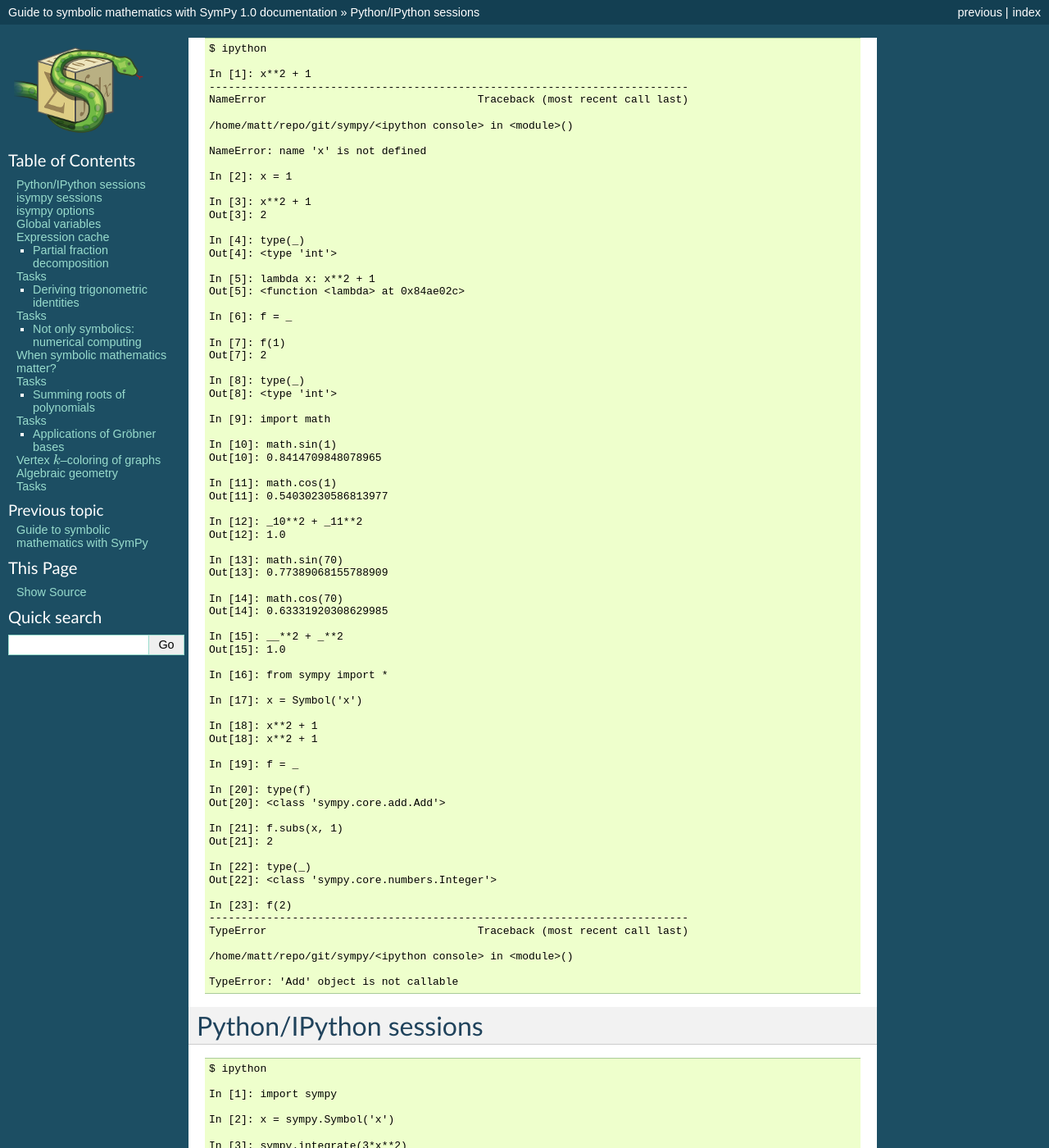
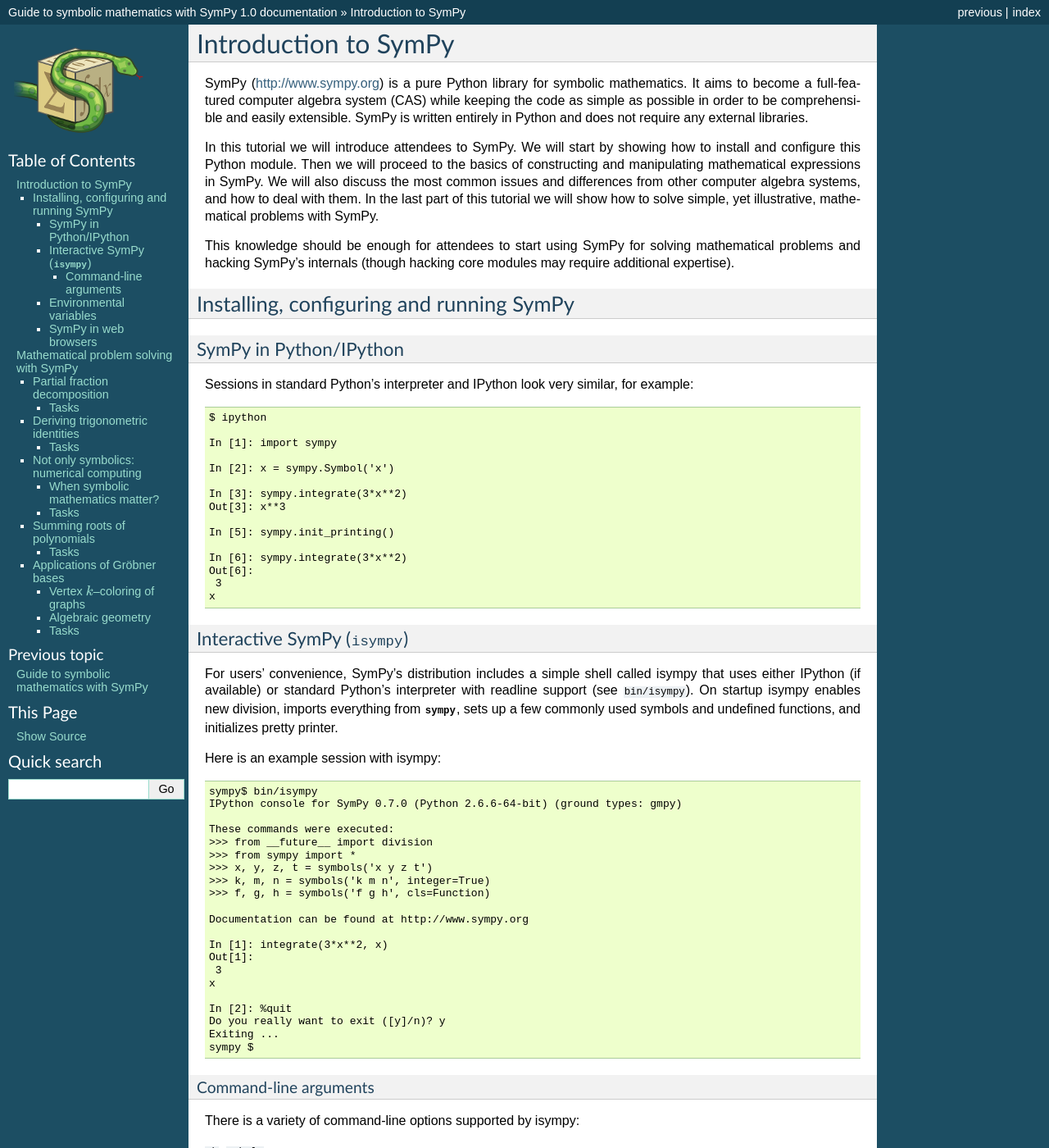
Before and after one commit to sympy/scipy-2016-tutorial, a Sphinx documentation site: the page built from source/tutorial.rst, in a window 1280 px wide and 1400 px high. Shown: the whole window at 82% size. Built offline with Sphinx 7.4.7, drawn with Linux system fonts in a browser that asks for light colours; some of the changed text lies outside the part shown.

Commit message:
Rewrote introductory section

```diff
--- a/source/tutorial.rst
+++ b/source/tutorial.rst
@@ -1,90 +1,35 @@
 
 .. |groebner| replace:: Gröbner
 
-::
-
-    $ ipython
-
-    In [1]: x**2 + 1
-    ---------------------------------------------------------------------------
-    NameError                                 Traceback (most recent call last)
-
-    /home/matt/repo/git/sympy/<ipython console> in <module>()
-
-    NameError: name 'x' is not defined
-
-    In [2]: x = 1
-
-    In [3]: x**2 + 1
-    Out[3]: 2
-
-    In [4]: type(_)
-    Out[4]: <type 'int'>
-
-    In [5]: lambda x: x**2 + 1
-    Out[5]: <function <lambda> at 0x84ae02c>
-
-    In [6]: f = _
-
-    In [7]: f(1)
-    Out[7]: 2
-
-    In [8]: type(_)
-    Out[8]: <type 'int'>
-
-    In [9]: import math
-
-    In [10]: math.sin(1)
-    Out[10]: 0.8414709848078965
-
-    In [11]: math.cos(1)
-    Out[11]: 0.54030230586813977
-
-    In [12]: _10**2 + _11**2
-    Out[12]: 1.0
-
-    In [13]: math.sin(70)
-    Out[13]: 0.77389068155788909
-
-    In [14]: math.cos(70)
-    Out[14]: 0.63331920308629985
-
-    In [15]: __**2 + _**2
-    Out[15]: 1.0
-
-    In [16]: from sympy import *
-
-    In [17]: x = Symbol('x')
-
-    In [18]: x**2 + 1
-    Out[18]: x**2 + 1
-
-    In [19]: f = _
-
-    In [20]: type(f)
-    Out[20]: <class 'sympy.core.add.Add'>
-
-    In [21]: f.subs(x, 1)
-    Out[21]: 2
-
-    In [22]: type(_)
-    Out[22]: <class 'sympy.core.numbers.Integer'>
-
-    In [23]: f(2)
-    ---------------------------------------------------------------------------
-    TypeError                                 Traceback (most recent call last)
-
-    /home/matt/repo/git/sympy/<ipython console> in <module>()
-
-    TypeError: 'Add' object is not callable
-
-
-
-
-Python/IPython sessions
+=====================
+Introduction to SymPy
+=====================
+
+SymPy (http://www.sympy.org) is a pure Python library for symbolic mathematics.
+It aims to become a full-featured computer algebra system (CAS) while keeping the
+code as simple as possible in order to be comprehensible and easily extensible.
+SymPy is written entirely in Python and does not require any external libraries.
+
+In this tutorial we will introduce attendees to SymPy. We will start by showing
+how to install and configure this Python module. Then we will proceed to the
+basics of constructing and manipulating mathematical expressions in SymPy. We
+will also discuss the most common issues and differences from other computer
+algebra systems, and how to deal with them. In the last part of this tutorial
+we will show how to solve simple, yet illustrative, mathematical problems with
+SymPy.
+
+This knowledge should be enough for attendees to start using SymPy for solving
+mathematical problems and hacking SymPy's internals (though hacking core modules
+may require additional expertise).
+
+Installing, configuring and running SymPy
+=========================================
+
+SymPy in Python/IPython
 -----------------------
 
-::
+Sessions in standard Python's interpreter and IPython look very similar,
+for example::
 
     $ ipython
 
@@ -102,15 +47,19 @@ Python/IPython sessions
      3
     x
 
-isympy sessions
----------------
-
-::
-
-    $ bin/isympy
-
-    mateusz@raven:~/repo/git/sympy$ bin/isympy
-    IPython console for SymPy 0.6.7-git (Python 2.6.6) (ground types: gmpy)
+Interactive SymPy (``isympy``)
+------------------------------
+
+For users' convenience, SymPy's distribution includes a simple shell called
+isympy that uses either IPython (if available) or standard Python's interpreter
+with readline support (see ``bin/isympy``). On startup isympy enables new
+division, imports everything from :mod:`sympy`, sets up a few commonly used
+symbols and undefined functions, and initializes pretty printer.
+
+Here is an example session with isympy::
+
+    sympy$ bin/isympy
+    IPython console for SymPy 0.7.0 (Python 2.6.6-64-bit) (ground types: gmpy)
 
     These commands were executed:
     >>> from __future__ import division
@@ -121,32 +70,72 @@ isympy sessions
 
     Documentation can be found at http://www.sympy.org
 
-    In [1]:
-
-isympy options
---------------
-
--h, --help            show this help message and exit
--c CONSOLE, --console=CONSOLE
-                      select type of interactive session: ipython | python
--p PRETTY, --pretty=PRETTY
-                      setup pretty printing: unicode | ascii | no
--t TYPES, --types=TYPES
-                      setup ground types: gmpy | python | sympy
--o ORDER, --order=ORDER
-                      setup ordering of terms: [rev-]lex | [rev-]grlex |
-                      [rev-]grevlex | old
--q, --quiet           print only version information at startup
--C, --no-cache        disable caching mechanism
-
-Global variables
-----------------
-
-SYMPY_USE_CACHE
-SYMPY_GROUND_TYPES
-
-Expression cache
-----------------
+    In [1]: integrate(3*x**2, x)
+    Out[1]:
+     3
+    x
+
+    In [2]: %quit
+    Do you really want to exit ([y]/n)? y
+    Exiting ...
+    sympy $
+
+Command-line arguments
+~~~~~~~~~~~~~~~~~~~~~~
+
+There is a variety of command-line options supported by isympy:
+
+``-h``, ``--help``
+    show help
+``-c CONSOLE``, ``--console=CONSOLE``
+    select type of interactive session: ``ipython``, ``python``
+``-p PRETTY``, ``--pretty=PRETTY``
+    setup pretty printing: ``unicode``, ``ascii`` or ``no``
+``-t TYPES``, ``--types=TYPES``
+    setup ground types: ``gmpy``, ``python`` or ``sympy``
+``-o ORDER``, ``--order=ORDER``
+    setup ordering of terms: ``[rev-]lex``, ``[rev-]grlex``, ``[rev-]grevlex`` or ``old``
+``-q``, ``--quiet``
+    print only version information at startup
+``-C``, ``--no-cache``
+    disable caching
+
+Environmental variables
+-----------------------
+
+``SYMPY_USE_CACHE``
+    By default SymPy caches all computations. If this is undesirable, for
+    example due to limited amount of memory, set this variable to ``no``
+    to disable caching.
+``SYMPY_GROUND_TYPES``
+    SymPy is a pure Python library, however to improve speed of computations
+    it can take advantage of third-party compiled libraries (for now only gmpy).
+    Ground types are set automatically, so if gmpy is not available, it simply
+    won't be used. However, if gmpy is available but for some reason it is
+    undesirable to use it, set this variable to ``python``, to disable usage
+    of gmpy.
+
+SymPy in web browsers
+---------------------
+
+SymPy is available in the following web applications:
+
+* SymPy Live (http://live.sympy.org)
+* Sage Notebook (http://www.sagenb.org)
+* FEMhub Online Lab (http://lab.femhub.org)
+
+=======================================
+Mathematical problem solving with SymPy
+=======================================
+
+Knowing the basics of SymPy lets now solve several mathematical problems
+with it. The level of difficulty of examples in this section varies from
+simple symbolic manipulation to theorem proving in algebraic geometry.
+
+Each section includes a short theoretical background, that explains all
+mathematical knowledge needed to understand a particular example. Code
+examples and size of problems were adjusted to make them unobtrusive to
+tutorial readers and make it possible to run them even on mobile devices.
 
 Partial fraction decomposition
 ==============================
```
